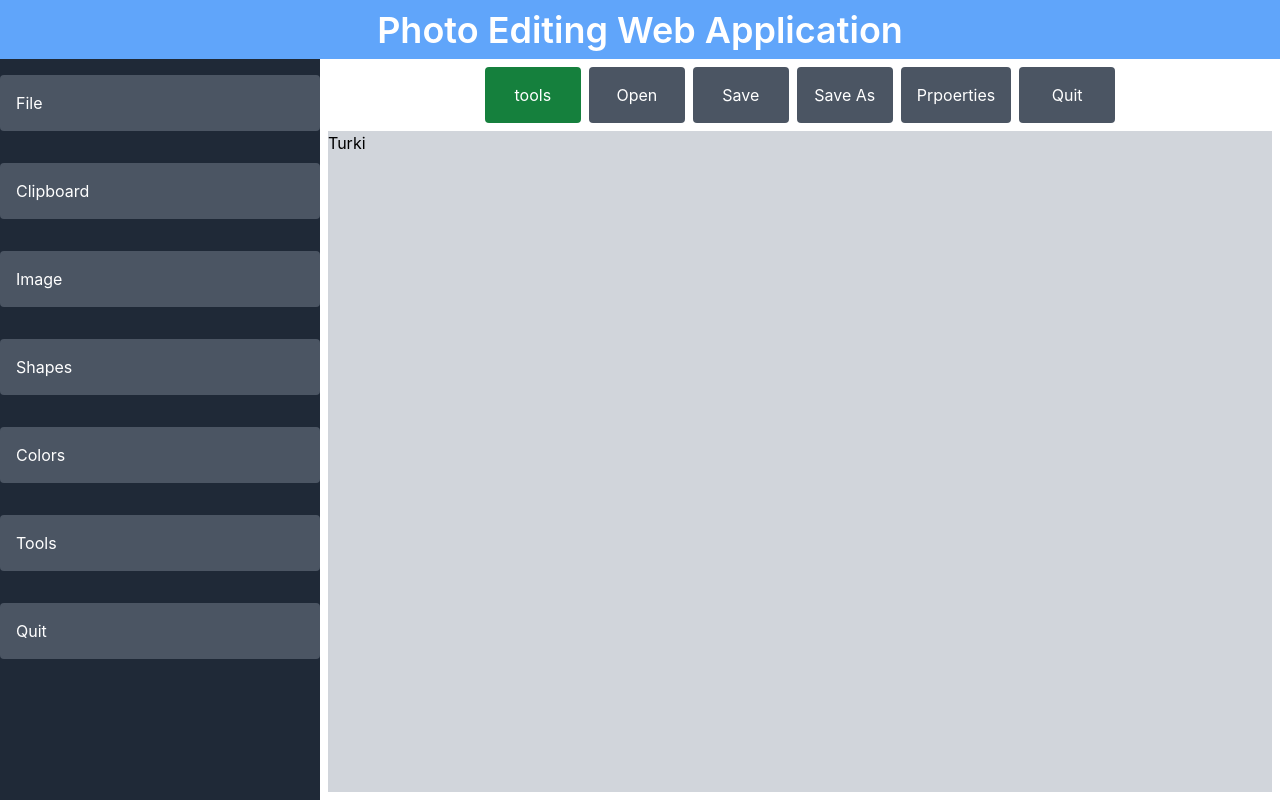
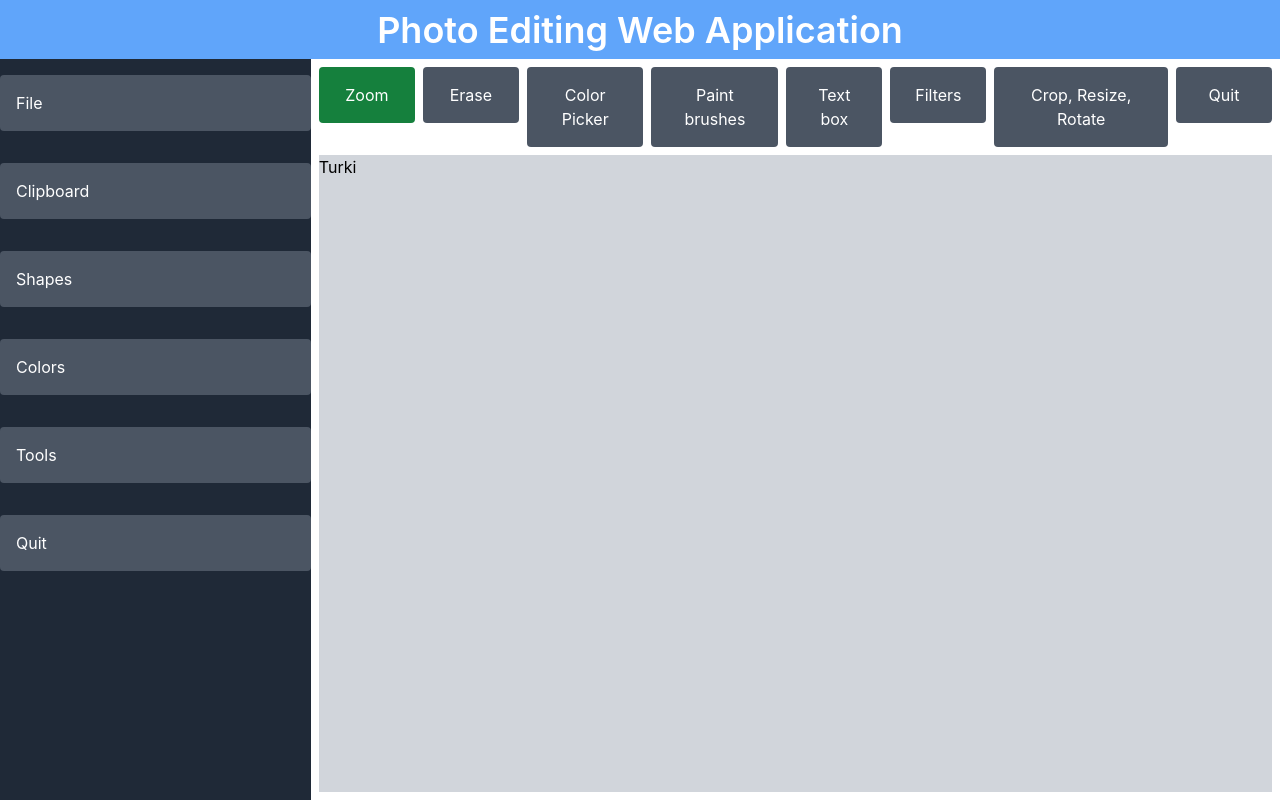
Before and after one commit to TurkiAlturki/my-app, a React (Create React App) app: page /Tools in a window 1280 px wide. Built offline with nearby package versions, Linux system fonts and the light colour scheme.

Commit message:
change in canvas menu names

```diff
--- a/src/Canvas/MenuFunctions/CanvasClipboard.tsx
+++ b/src/Canvas/MenuFunctions/CanvasClipboard.tsx
@@ -4,6 +4,7 @@ function CanvasClipboard() {
   const navigate = useNavigate();
   const location = useLocation();
   const FunctionsLinks = [
+    { name: "Select" },
     { name: "Copy" },
     { name: "Past" },
     { name: "Cute" },
--- a/src/Canvas/MenuFunctions/CanvasColors.tsx
+++ b/src/Canvas/MenuFunctions/CanvasColors.tsx
@@ -2,11 +2,9 @@ import { useState } from "react";
 
 function CanvasColors() {
   const FunctionsLinks = [
-    { name: "color" },
-    { name: "color1" },
-    { name: "Save" },
-    { name: "Save As" },
-    { name: "Prpoerties" },
+    { name: "Color pallet" },
+    { name: "Size of brush" },
+    { name: "Quit" },
 
   ];
   const [active, setActive] = useState(FunctionsLinks[0].name);
--- a/src/Canvas/MenuFunctions/CanvasImage.tsx
+++ /dev/null
@@ -1,39 +0,0 @@
-import { useState } from "react";
-
-function CanvasImage() {
-  const FunctionsLinks = [
-    { name: "mage" },
-    { name: "mage1" },
-    { name: "Save" },
-    { name: "Save As" },
-    { name: "Prpoerties" },
-    { name: "Quit" },
-  ];
-  const [active, setActive] = useState(FunctionsLinks[0].name);
-
-  return (
-    <nav className="w-full  items-end" aria-label="CanvasImage">
-      <ul className="flex flex-row gap-2 text-white justify-center">
-        {FunctionsLinks.map((link) => (
-          <li
-            key={link.name}
-            onClick={() => setActive(link.name)}
-            className={` mb-2 h-fit min-w-24 cursor-pointer rounded  hover:bg-green-600 ${
-              active === link.name ? "bg-green-700" : "bg-gray-600"
-            }`}
-          >
-            <a
-              className="block h-full w-full p-4  text-center"
-              href={`#${link.name.toLowerCase()}`}
-              aria-current={active === link.name ? "page" : undefined}
-            >
-              {link.name}
-            </a>
-          </li>
-        ))}
-      </ul>
-    </nav>
-  );
-}
-
-export default CanvasImage;
--- a/src/Canvas/MenuFunctions/CanvasShapes.tsx
+++ b/src/Canvas/MenuFunctions/CanvasShapes.tsx
@@ -2,11 +2,9 @@ import { useState } from "react";
 
 function CanvasShapes() {
   const FunctionsLinks = [
-    { name: "shapes" },
-    { name: "Open" },
-    { name: "Save" },
-    { name: "Save As" },
-    { name: "Prpoerties" },
+    { name: "List of Shapes" },
+    { name: "Outline color" },
+    { name: "Fill color" },
     { name: "Quit" },
   ];
   const [active, setActive] = useState(FunctionsLinks[0].name);
--- a/src/Canvas/MenuFunctions/CanvasTools.tsx
+++ b/src/Canvas/MenuFunctions/CanvasTools.tsx
@@ -2,11 +2,13 @@ import { useState } from "react";
 
 function CanvasTools() {
   const FunctionsLinks = [
-    { name: "tools" },
-    { name: "Open" },
-    { name: "Save" },
-    { name: "Save As" },
-    { name: "Prpoerties" },
+    { name: "Zoom" },
+    { name: "Erase" },
+    { name: "Color Picker" },
+    { name: "Paint brushes" },
+    { name: "Text box" },
+    { name: "Filters" },
+    { name: "Crop, Resize, Rotate" },
     { name: "Quit" },
   ];
   const [active, setActive] = useState(FunctionsLinks[0].name);
--- a/src/Canvas/index.tsx
+++ b/src/Canvas/index.tsx
@@ -4,7 +4,6 @@ import { Route, Routes } from "react-router-dom";
 import CanvasClipboard from "./MenuFunctions/CanvasClipboard";
 import CanvasShapes from "./MenuFunctions/CanvasShapes";
 import CanvasColors from "./MenuFunctions/CanvasColors";
-import CanvasImage from "./MenuFunctions/CanvasImage";
 import CanvasTools from "./MenuFunctions/CanvasTools";
 function Canvas() {
   return (
@@ -13,7 +12,6 @@ function Canvas() {
       <Route path="/" element={<div/>} />
       <Route path="/File" element={<CanvasMenu />} />
       <Route path="/Clipboard" element={<CanvasClipboard />} />
-      <Route path="/Image" element={<CanvasImage/>} />
       <Route path="/Shapes" element={<CanvasShapes />} />
       <Route path="/Colors" element={<CanvasColors />} />
       <Route path="/Tools" element={<CanvasTools />} />
--- a/src/SideMenu/index.tsx
+++ b/src/SideMenu/index.tsx
@@ -5,7 +5,6 @@ function SideMenu() {
   const FunctionsLinks = [
     { name: "File" },
     { name: "Clipboard" },
-    { name: "Image" },
     { name: "Shapes" },
     { name: "Colors" },
     { name: "Tools"},
```
